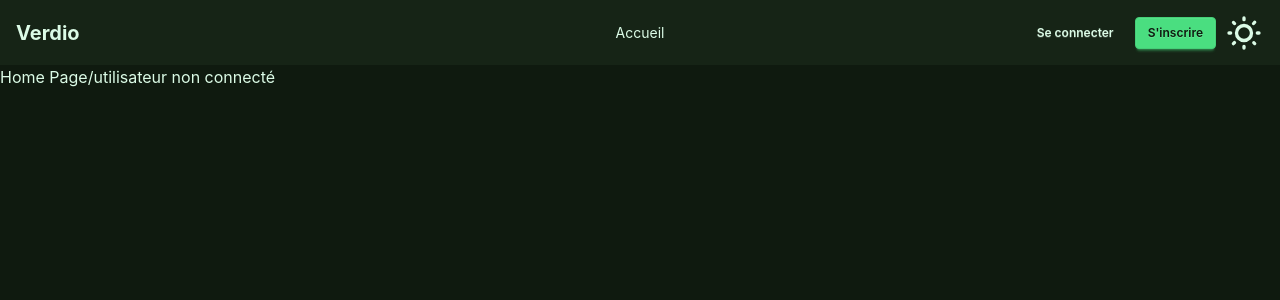
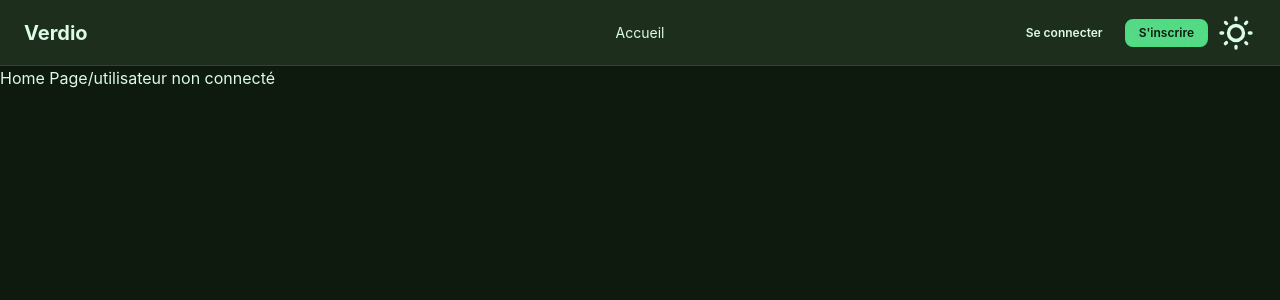
Before and after one commit to TheoMuller510/verdio, a React (Vite) app in the folder client/: page / in a window 1280 px wide. Shown: the top 300 px of the page. Built offline with nearby package versions, Linux system fonts and the light colour scheme; no server answers.

Commit message:
composants Button et Card,ajout de style et ajustement navbar

```diff
--- a/client/src/components/globals/Button/index.jsx
+++ b/client/src/components/globals/Button/index.jsx
@@ -1,6 +1,8 @@
-export const Button = ({ onClick, children }) => {
+// variant correspond aux classes DaisyUI : "primary", "ghost", "outline", etc.
+// btn-${variant} construit dynamiquement la classe, ex: "btn btn-primary"
+export const Button = ({ onClick, children, variant = "primary" }) => {
     return (
-        <button onClick={onClick}>
+        <button onClick={onClick} className={`btn btn-${variant}`}>
             { children }
         </button>
     )
--- /dev/null
+++ b/client/src/components/globals/Card/index.jsx
@@ -0,0 +1,14 @@
+// Composant Card basé sur les classes DaisyUI
+// title : titre affiché en haut de la card
+// children : contenu libre (texte, boutons, etc.)
+// TODO: gestion des variantes comme les boutons à faire plus tard si besoin
+export const Card = ({ title, children }) => {
+    return (
+        <div className="card bg-base-200">
+            <div className="card-body">
+                {title && <h2 className="card-title">{title}</h2>}
+                {children}
+            </div>
+        </div>
+    )
+}
--- a/client/src/components/globals/Navbar/index.jsx
+++ b/client/src/components/globals/Navbar/index.jsx
@@ -7,7 +7,7 @@ export const Navbar = () => {
     const { isSuccess } = useGetMeQuery()
 
     return (
-        <nav className="navbar bg-base-200 px-4" aria-label="Navigation principale">
+        <nav className="navbar bg-base-300 px-6 border-b border-base-content/10 shadow-sm" aria-label="Navigation principale">
 
             <div className="navbar-start">
                 <Link to="/" className="text-xl font-bold">
--- a/client/src/index.css
+++ b/client/src/index.css
@@ -27,14 +27,14 @@
   --color-warning-content: oklch(27% 0.077 45.635);
   --color-error: #E07A5F;
   --color-error-content: #2a0a00;
-  --radius-selector: 0.5rem;
-  --radius-field: 0.25rem;
-  --radius-box: 0.5rem;
-  --size-selector: 0.25rem;
-  --size-field: 0.25rem;
-  --border: 1px;
-  --depth: 1;
-  --noise: 0;
+  --radius-selector: 2rem;
+  --radius-field: 0.5rem;
+  --radius-box: 1rem;
+  --size-selector: 0.21875rem;
+  --size-field: 0.21875rem;
+  --border: 2px;
+  --depth: 0;
+  --noise: 1;
 }
 
 
--- a/client/src/pages/Home/HomeDashboard.jsx
+++ b/client/src/pages/Home/HomeDashboard.jsx
@@ -1,6 +1,7 @@
 import { useNavigate } from "react-router-dom"
 import { useLogoutMutation } from "../../store/apiSlices/authApiSlice"
 import { Button } from "../../components/globals/Button"
+import { Card } from "../../components/globals/Card"
 
 export const HomeDashBoard = () => {
 
@@ -15,7 +16,10 @@ export const HomeDashBoard = () => {
     return(
         <>
             <h1>Home Dashboard/utilisateur connecté</h1>
-            <Button onClick={handleLogout}>Se déconnecter</Button>
+            <Card title="Mon challenge">
+                <p>Description du challenge</p>
+            </Card>
+            <Button variant="ghost" onClick={handleLogout}>Se déconnecter</Button>
         </>
     )
 
```
